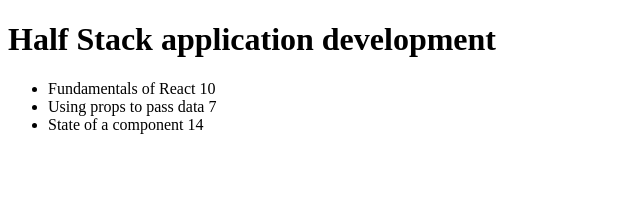
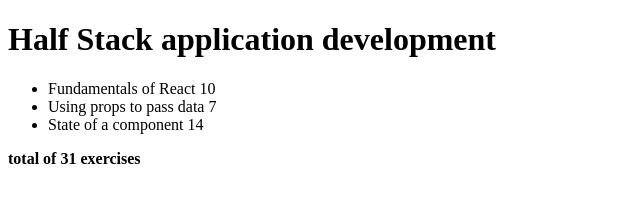
Before and after one commit to Geppy01/fullstackopen, a React (Vite) app in the folder part2/courseinfo/: page / in a window 1280 px wide. Shown: the top 218 px of the page, without its empty margins (0-640 px from the left). Built offline with nearby package versions, Linux system fonts and the light colour scheme.

Commit message:
2.2 courseinfo step7

```diff
--- a/part2/courseinfo/src/App.jsx
+++ b/part2/courseinfo/src/App.jsx
@@ -54,7 +54,21 @@ const App = () => {
     ]
   }
 
-  return <Course course={course} />
+  //Gets each "exercises" value from course.parts and set it in the same index of getExercises
+  const getExercises = course.parts.map(({exercises}) => exercises)
+  let totalExercises = 0;
+  //for every value in getExercises
+  for(let i=0; i<getExercises.length; i++){
+    //sum totalExercises to the current value of getExercises (index i)
+    totalExercises += getExercises[i]
+  }
+
+  return(
+    <div>
+      <Course course={course} />
+      <p><b>total of {totalExercises} exercises</b></p>
+    </div>
+  )
 }
 
 export default App
```
